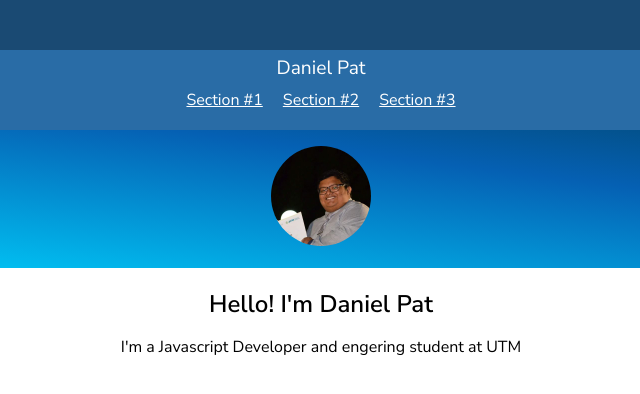
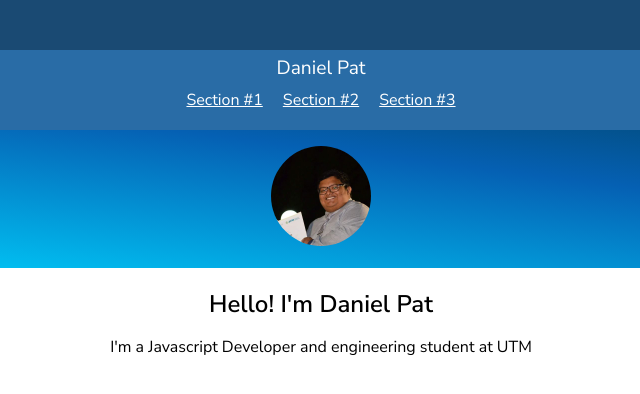
Before and after one commit to pat9/portafolio, a plain HTML site: page index.html in a window 1280 px wide. Shown: the full height of the page, 319-959 px from the left. Drawn offline with Linux system fonts and the light colour scheme.

Commit message:
fix a typo

```diff
--- a/index.html
+++ b/index.html
@@ -44,7 +44,7 @@
     </section>
     <section class="about-me">
         <h1 class="title">Hello! I'm Daniel Pat</h1>
-        <p class="description">I'm a Javascript Developer and engering student at UTM</p>
+        <p class="description">I'm a Javascript Developer and engineering student at UTM</p>
     </section>
 </body>
 </html>
```
